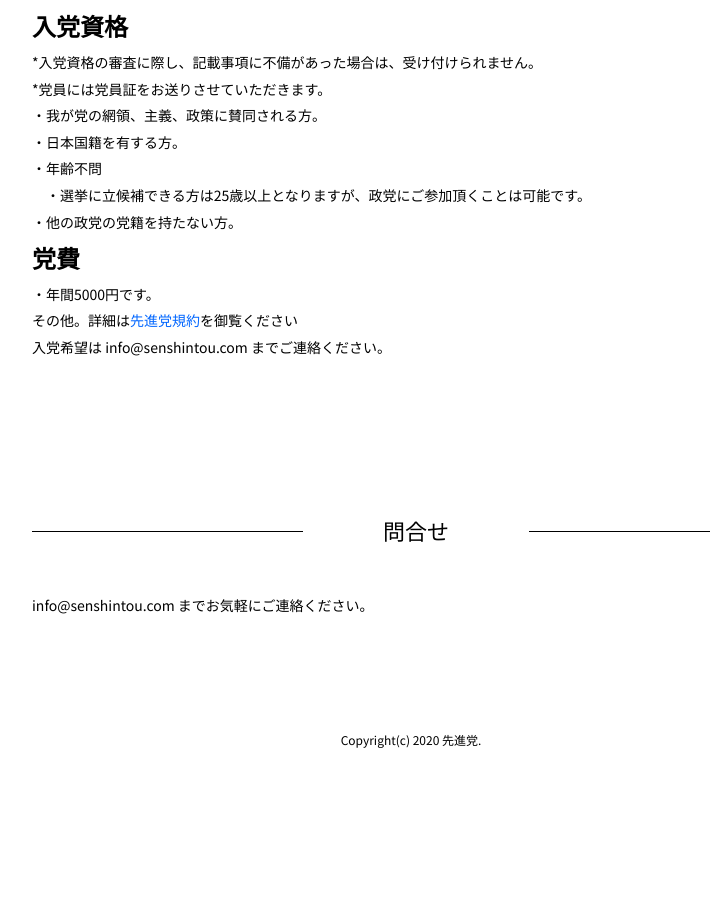
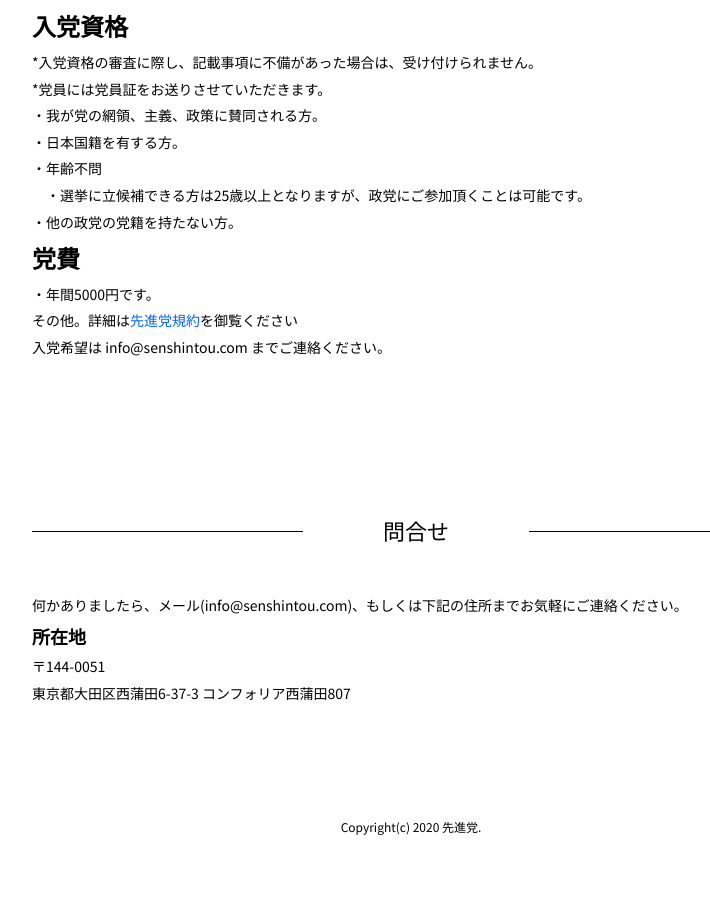
Before and after one commit to senshintou/web-site, a plain HTML site: page docs/index.html in a window 1280 px wide. Shown: the part 3384-4293 px from the top of the page, without its empty margins (224-934 px from the left). Before the commit the page ends 4206 px from the top, so only its background shows below. Drawn offline with nearby package versions, Linux system fonts and the light colour scheme.

Commit message:
住所追加

```diff
--- a/docs/index.html
+++ b/docs/index.html
@@ -169,7 +169,10 @@
 		<h2><span>問合せ</span></h2>
 	</header>
 	<div class="innerS">
-		<p> info@senshintou.com までお気軽にご連絡ください。</p>
+		<p> 何かありましたら、メール(info@senshintou.com)、もしくは下記の住所までお気軽にご連絡ください。</p>
+		<p class="impact2">所在地</p>
+		<p> 〒144-0051</p>
+		<p> 東京都大田区西蒲田6-37-3 コンフォリア西蒲田807</p>
 	</div>
 </section>
 <!-- // COMPANY -->
```
